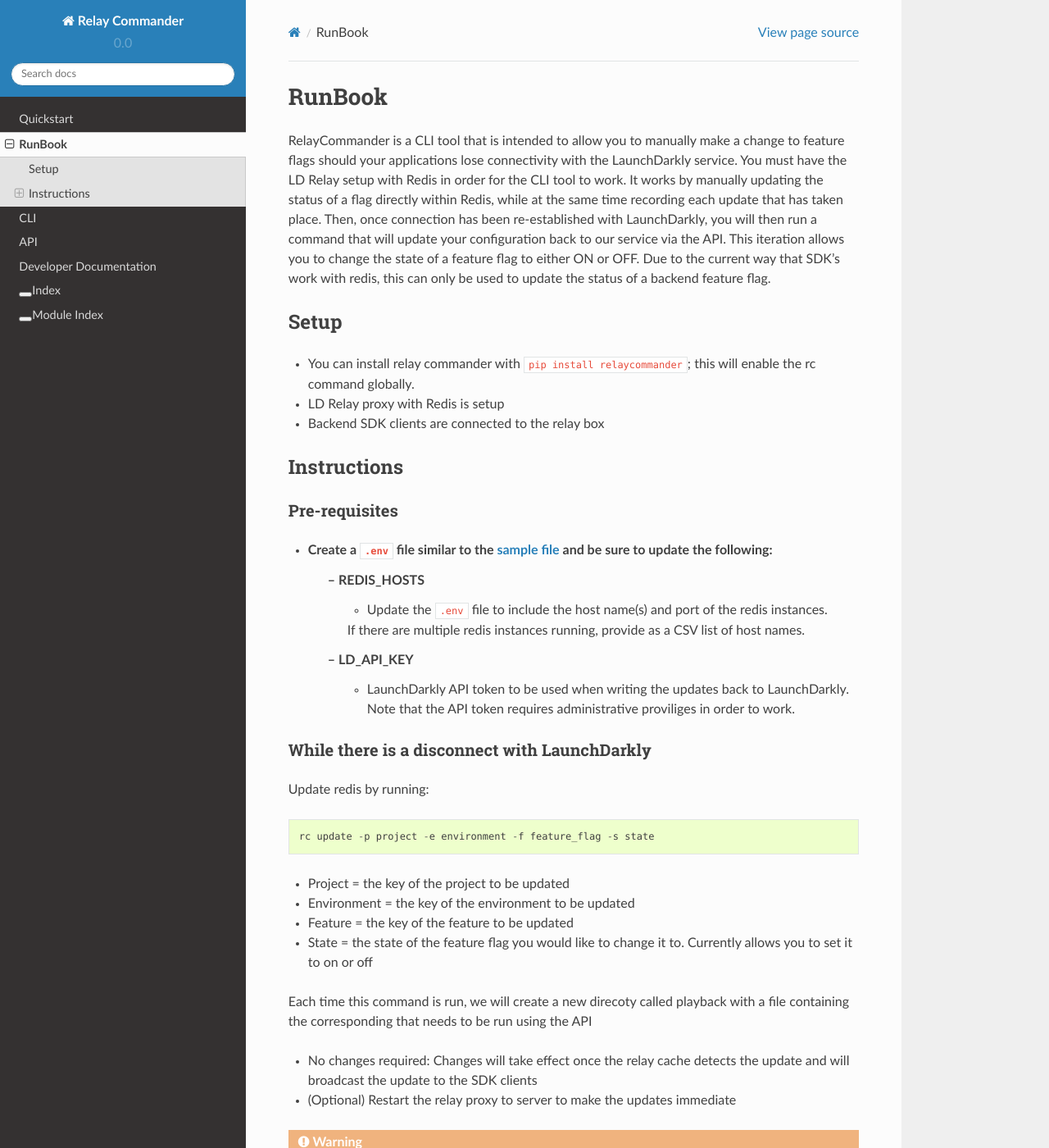
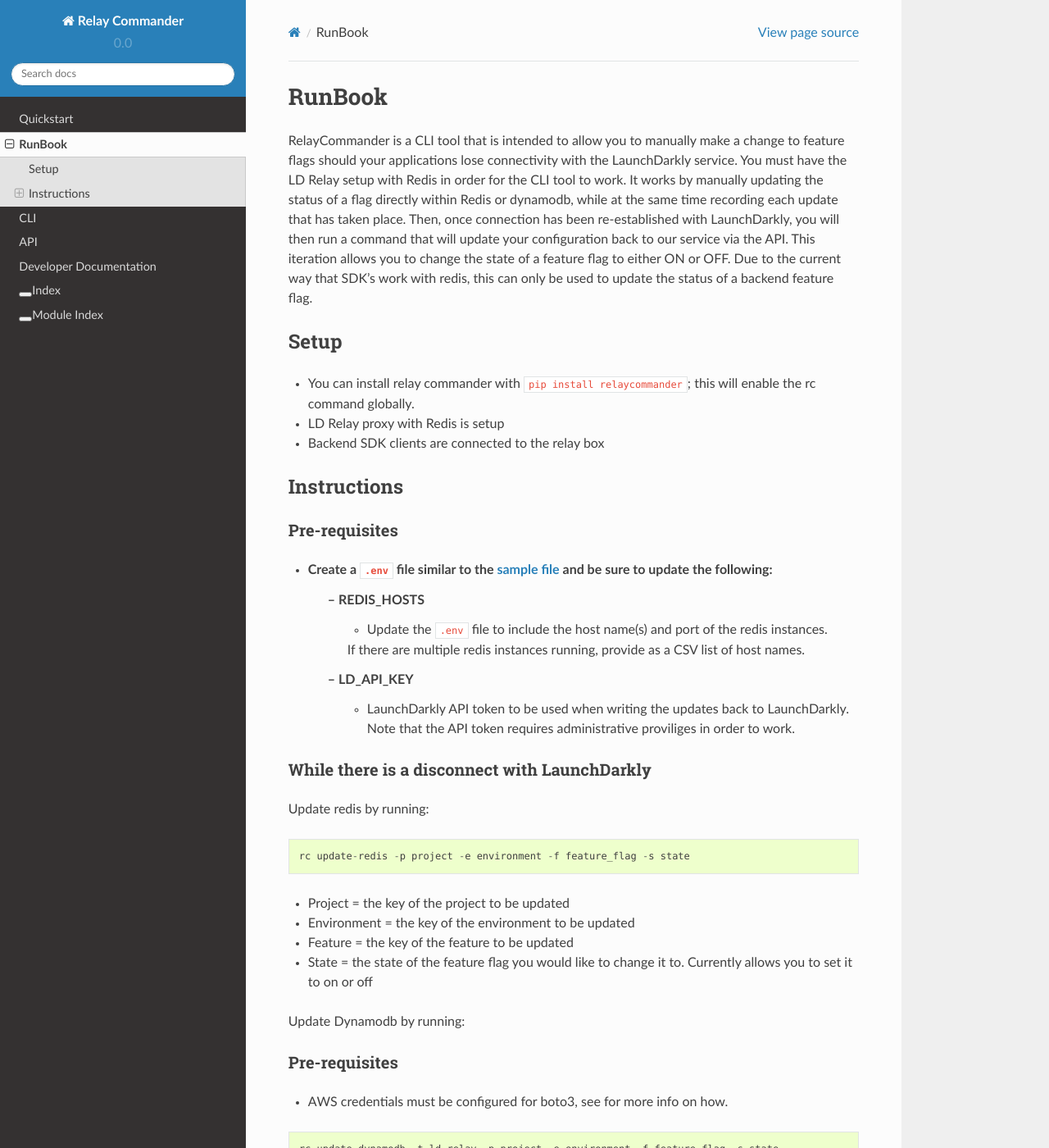
Before and after one commit to launchdarkly-labs/relayCommander, a Sphinx documentation site: the page built from docs/runbook.rst, in a window 1280 px wide and 1400 px high. Shown: the whole window at 82% size. Built offline with Sphinx 7.4.7 and the Read the Docs theme 2.0.0, drawn with Linux system fonts in a browser that asks for light colours; some of the changed text lies outside the part shown.

Commit message:
add dynamodb and integration test

```diff
--- a/docs/api.rst
+++ b/docs/api.rst
@@ -33,3 +33,8 @@
     :members:
     :private-members:
     :special-members:
+
+.. automodule:: relay_commander.dynamodb_wrapper
+    :members:
+    :private-members:
+    :special-members:
--- a/docs/runbook.rst
+++ b/docs/runbook.rst
@@ -5,7 +5,7 @@
 change to feature flags should your applications lose connectivity with the
 LaunchDarkly service. You must have the LD Relay setup with Redis in order for
 the CLI tool to work. It works by manually updating the status of a flag
-directly within Redis, while at the same time recording each update that has
+directly within Redis or dynamodb, while at the same time recording each update that has
 taken place. Then, once connection has been re-established with LaunchDarkly,
 you will then run a command that will update your configuration back to our
 service via the API. This iteration allows you to change the state of a
@@ -41,8 +41,24 @@
 
 ::
 
-    rc update -p project -e environment -f feature_flag -s state
+    rc update-redis -p project -e environment -f feature_flag -s state
 
+* Project = the key of the project to be updated
+* Environment = the key of the environment to be updated
+* Feature = the key of the feature to be updated
+* State = the state of the feature flag you would like to change it to. Currently allows you to set it to on or off
+
+Update Dynamodb by running:
+
+Pre-requisites
+~~~~~~~~~~~~~~
+* AWS credentials must be configured for boto3, see for more info on how.
+
+::
+
+    rc update-dynamodb -t ld-relay -p project -e environment -f feature_flag -s state
+
+* Table = the Dynamodb table name
 * Project = the key of the project to be updated
 * Environment = the key of the environment to be updated
 * Feature = the key of the feature to be updated
--- a/relay_commander/__init__.py
+++ b/relay_commander/__init__.py
@@ -5,6 +5,6 @@
 
 Relay Commander is a CLI for managing LaunchDarkly relay instances.
 
-:copyright: (c) 2018-2019 by LaunchDarkly Solutions Engineering
+:copyright: (c) 2018-2020 by LaunchDarkly Solutions Engineering
 :license: Apache 2.0, see LICENSE for more details.
 """
--- a/relay_commander/version.py
+++ b/relay_commander/version.py
@@ -6,7 +6,7 @@
 
 .. autodata:: VERSION
 
-.. versionadded:: 0.0.12
+.. versionadded:: 0.0.13
 """
-VERSION = "0.0.12"
+VERSION = "0.0.13"
 """Current version of relayCommander."""
```
Also changed, not shown: 5 other files.
